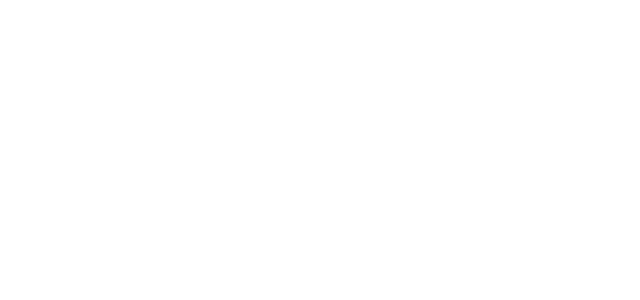
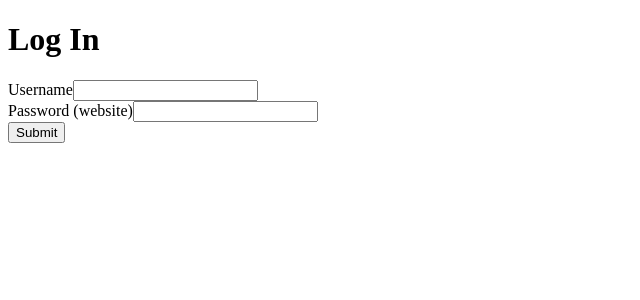
Before and after one commit to RotemTonHilma/project5, a React (Vite) app: page /login in a window 1280 px wide. Shown: the top 300 px of the page, without its empty margins (0-640 px from the left). Built offline with nearby package versions, Linux system fonts and the light colour scheme.

Commit message:
log in page

```diff
--- a/package.json
+++ b/package.json
@@ -12,7 +12,8 @@
   "dependencies": {
     "json-server": "^1.0.0-beta.3",
     "react": "^18.3.1",
-    "react-dom": "^18.3.1"
+    "react-dom": "^18.3.1",
+    "react-router-dom": "^6.28.0"
   },
   "devDependencies": {
     "@eslint/js": "^9.13.0",
--- a/src/App.jsx
+++ b/src/App.jsx
@@ -1,11 +1,27 @@
-
+import { BrowserRouter, Routes, Route } from "react-router-dom"
+import Login from "./pages/login/Login";
+import LoggedUserProvider from "./context/LoggedUserContext";
+import Home from "./components/Home";
 
 function App() {
 
   return (
 
     <>
-
+      <LoggedUserProvider>
+        <BrowserRouter>
+          <Routes>
+            <Route index element={<Login />} />
+            <Route path="login" element={<Login />} />
+            {/* <Route path="register" element={<Register />} /> */}
+            <Route path="home" element={<Home />}>
+              {/* <Route />
+            <Route />
+            <Route /> */}
+            </Route>
+          </Routes>
+        </BrowserRouter>
+      </LoggedUserProvider>
     </>
   )
 }
--- /dev/null
+++ b/src/context/LoggedUserContext.jsx
@@ -0,0 +1,13 @@
+import { createContext, useState } from "react";
+
+export const LoggedUserContext = createContext();
+
+export default function LoggedUserContextProvider({ children }) {
+    const [loggedUser, setLoggedUser] = useState(null);
+    return (
+        <LoggedUserContext.Provider value={{ loggedUser, setLoggedUser }}>
+            {children}
+        </LoggedUserContext.Provider>
+    );
+
+}
--- /dev/null
+++ b/src/pages/Home.jsx
@@ -0,0 +1,11 @@
+import { LoggedUserContext } from "../context/LoggedUserContext";
+import { useContext } from "react";
+
+function Home() {
+    const { loggedUser, setLoggedUser } = useContext(LoggedUserContext);
+    return (
+        <h1>{`welcome, ${loggedUser.username}`}</h1>
+    );
+}
+
+export default Home;
--- /dev/null
+++ b/src/pages/login/Login.jsx
@@ -0,0 +1,75 @@
+import { useState, useContext } from "react";
+import { LoggedUserContext } from "../../context/LoggedUserContext";
+import { useNavigate } from "react-router-dom";
+
+function Login() {
+    const [inputs, setInputs] = useState({});
+    const { loggedUser, setLoggedUser } = useContext(LoggedUserContext);
+    const navigate = useNavigate();
+
+    async function fetchUsers() {
+        try {
+            const res = await fetch("http://localhost:3000/users");
+            if (!res.ok) throw Error("unable to obtain users");
+            const data = await res.json();
+            return data;
+        }
+        catch (err) {
+            console.log(err);
+        }
+    }
+
+    function userFromArray(userArray, userInputs) {
+        return userArray.find((user) =>
+            user.username === userInputs.username
+            && user.website === userInputs.website)
+
+    }
+
+
+    function handleChange(e) {
+        e.preventDefault();
+        const name = e.target.name;
+        const value = e.target.value;
+        setInputs(prev => ({ ...inputs, [name]: value }));
+    }
+
+    async function handleSubmit(e) {
+        e.preventDefault();
+        const users = await fetchUsers();
+        const userInArray = userFromArray(users, inputs);
+        if (!userInArray) {
+            alert("User does not exist.");
+            return;
+        }
+        localStorage.setItem("user", userInArray.id);
+        setLoggedUser(userInArray);
+        navigate("/home");
+    }
+
+    return (
+        <>
+            <h1>Log In</h1>
+            <form onSubmit={handleSubmit}>
+                <label> Username
+                    <input type="text"
+                        name="username"
+                        value={inputs.username || ""}
+                        onChange={handleChange} />
+                </label>
+                <br />
+                <label> Password (website)
+                    <input type="password"
+                        name="website"
+                        value={inputs.website || ""}
+                        onChange={handleChange} />
+                </label>
+                <br />
+                <input type="submit" />
+            </form>
+        </>
+    );
+}
+
+
+export default Login;
```
Also changed, not shown: 1 other file (tests, documents, lock files or other folders).
